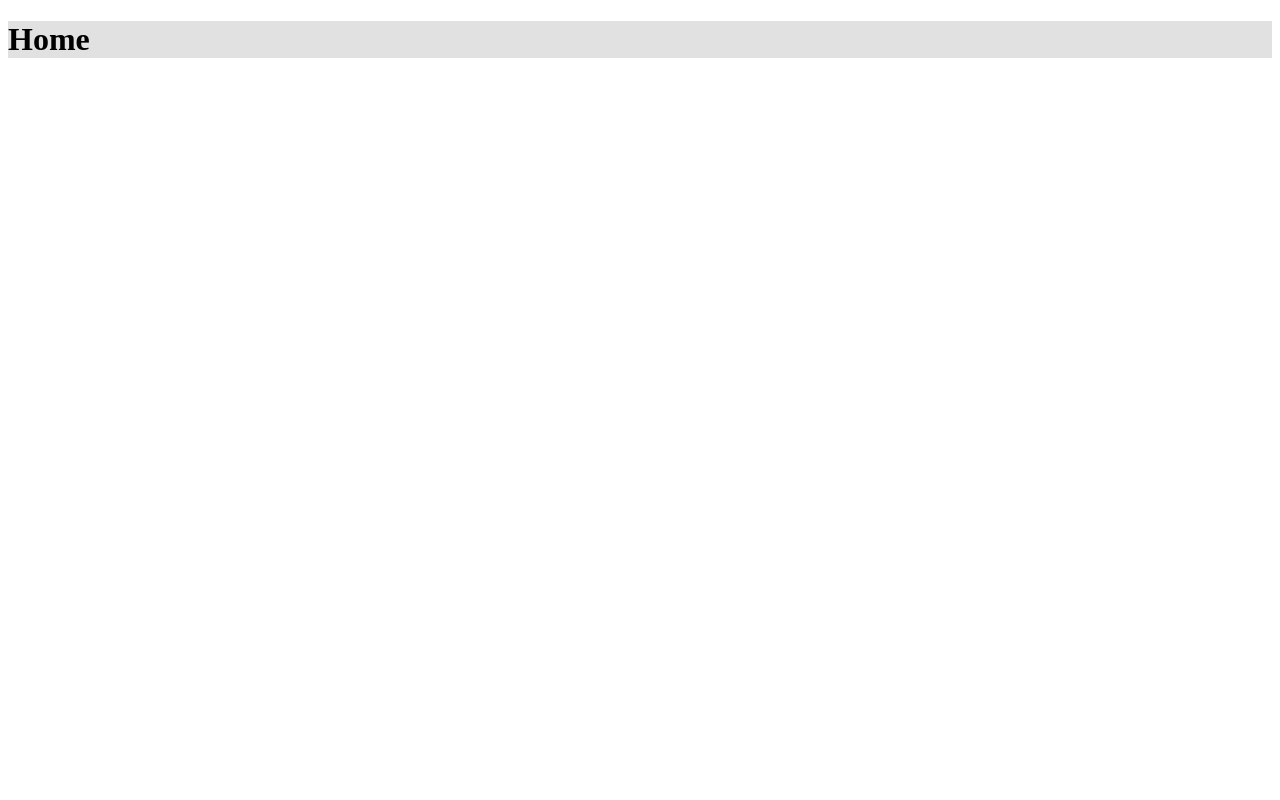
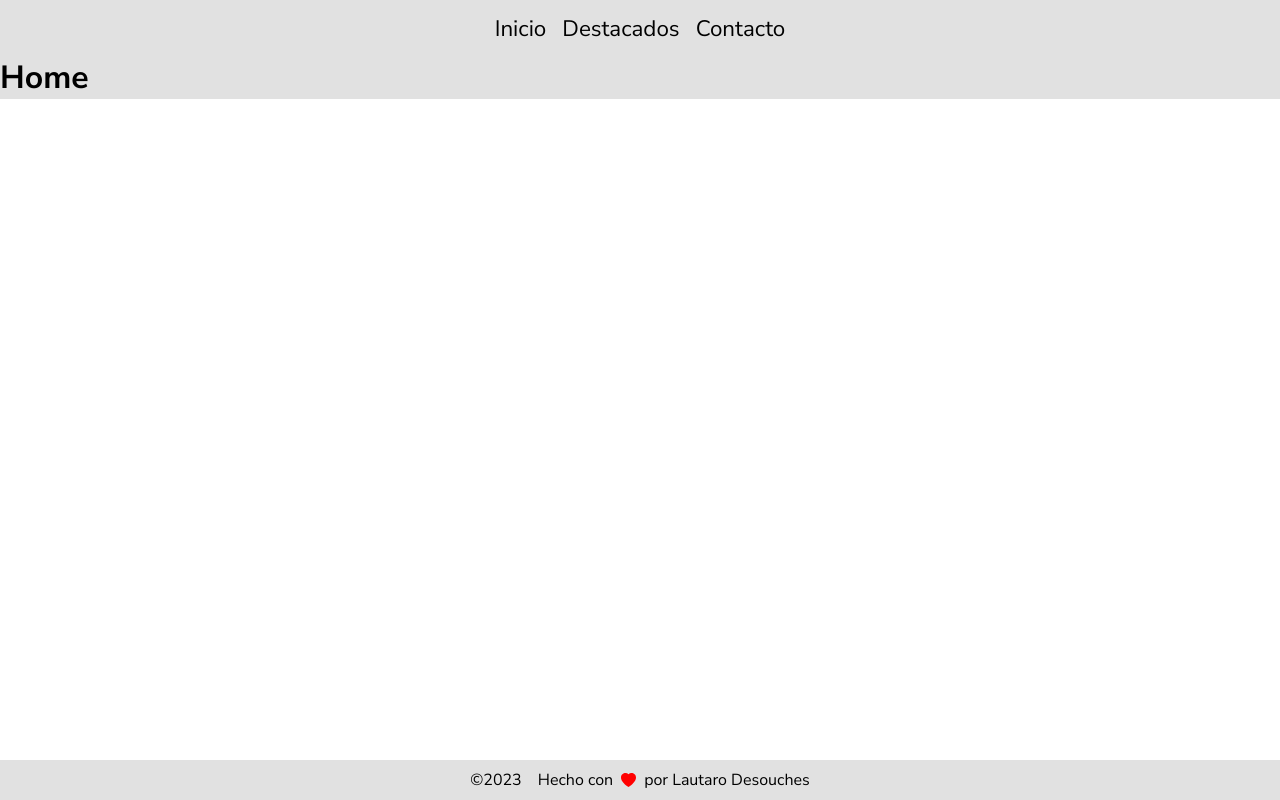
Before and after one commit to lautarodesouches/dh-front-end-III-integrador, a React (Vite) app: page / in a window 1280 px wide. Built offline with nearby package versions, Linux system fonts and the light colour scheme.

Commit message:
Header & Footer

```diff
--- a/src/App.jsx
+++ b/src/App.jsx
@@ -1,16 +1,22 @@
 import { BrowserRouter, Route, Routes } from 'react-router-dom'
 import { Contacto, Destacados, Detalle, Home, NotFound } from './pages'
+import { Footer, Header } from './components'
+import './styles.css'
 
 function App() {
     return (
         <BrowserRouter>
-            <Routes>
-                <Route path="/" Component={Home} />
-                <Route path="/contacto" Component={Contacto} />
-                <Route path="/detalle/:id" Component={Detalle} />
-                <Route path="/destacados" Component={Destacados} />
-                <Route path="*" Component={NotFound} />
-            </Routes>
+            <Header />
+            <main className="main">
+                <Routes>
+                    <Route path="/" Component={Home} />
+                    <Route path="/contact" Component={Contacto} />
+                    <Route path="/dentist/:id" Component={Detalle} />
+                    <Route path="/favs" Component={Destacados} />
+                    <Route path="*" Component={NotFound} />
+                </Routes>
+            </main>
+            <Footer />
         </BrowserRouter>
     )
 }
--- /dev/null
+++ b/src/components/Footer/index.jsx
@@ -0,0 +1,31 @@
+import styles from './styles.module.css'
+
+export default function Footer() {
+    return (
+        <footer className={styles.footer}>
+            <div className={styles.div}>
+                <p className={styles.text}>©2023</p>
+            </div>
+            <div className={styles.div}>
+                <p className={styles.text}>Hecho con </p>
+                <svg
+                    className={styles.icon}
+                    xmlns="http://www.w3.org/2000/svg"
+                    viewBox="0 0 16 16"
+                >
+                    <path
+                        fillRule="evenodd"
+                        d="M8 1.314C12.438-3.248 23.534 4.735 8 15-7.534 4.736 3.562-3.248 8 1.314z"
+                    />
+                </svg>
+                <a
+                    className={styles.link}
+                    href="https://lautarodesouches.com/#/home"
+                    target="_blank"
+                >
+                    por Lautaro Desouches
+                </a>
+            </div>
+        </footer>
+    )
+}
--- /dev/null
+++ b/src/components/Footer/styles.module.css
@@ -0,0 +1,34 @@
+.footer {
+    width: 100vw;
+    height: 5vh;
+    display: flex;
+    justify-content: center;
+    align-items: center;
+    background: var(--primary-bg);
+    gap: 1rem;
+}
+
+.div {
+    width: auto;
+    display: flex;
+    align-items: center;
+    justify-content: center;
+    gap: .5rem;
+}
+
+.text {
+    color: var(--primary-text);
+    font-size: 1rem;
+}
+
+.link {
+    text-decoration: none;
+    cursor: pointer;
+    color: var(--primary-text);
+}
+
+.icon{
+    fill: #ff0000;
+    width: 15px;
+    height: 15px;
+}
--- /dev/null
+++ b/src/components/Header/index.jsx
@@ -0,0 +1,22 @@
+import styles from './styles.module.css'
+import { NavLink } from 'react-router-dom'
+
+export default function Header() {
+    return (
+        <header className={styles.header}>
+            <nav className={styles.nav}>
+                <ul className={styles.ul}>
+                    <li className={styles.li}>
+                        <NavLink className={styles.link} to={'/'}>Inicio</NavLink>
+                    </li>
+                    <li className={styles.li}>
+                        <NavLink className={styles.link} to={'/favs'}>Destacados</NavLink>
+                    </li>
+                    <li className={styles.li}>
+                        <NavLink className={styles.link} to={'/contact'}>Contacto</NavLink>
+                    </li>
+                </ul>
+            </nav>
+        </header>
+    )
+}
--- /dev/null
+++ b/src/components/Header/styles.module.css
@@ -0,0 +1,30 @@
+.header {
+    width: 100vw;
+    background: var(--primary-bg);
+    height: 7vh;
+}
+
+.nav {
+    width: 100%;
+    height: 100%;
+}
+
+.ul {
+    width: 100%;
+    height: 100%;
+    display: flex;
+    margin: 0;
+    gap: 1rem;
+    list-style: none;
+    justify-content: center;
+    align-items: center;
+}
+
+.li {
+    font-size: 1.4rem;
+}
+
+.link {
+    color: var(--primary-text);
+    text-decoration: none;
+}
--- /dev/null
+++ b/src/components/index.js
@@ -0,0 +1,2 @@
+export { default as Footer } from './Footer'
+export { default as Header } from './Header'
--- /dev/null
+++ b/src/styles.css
@@ -0,0 +1,18 @@
+@import url('https://fonts.googleapis.com/css2?family=Inter&family=Nunito+Sans:wght@400;700&display=swap');
+
+* {
+    margin: 0;
+    padding: 0;
+    box-sizing: border-box;
+    font-family: 'Nunito Sans', sans-serif;
+}
+
+:root {
+    --primary-bg: #e1e1e1;
+    --primary-text: #000;
+}
+
+.main{
+    width: 100vw;
+    height: 88vh;
+}
```
